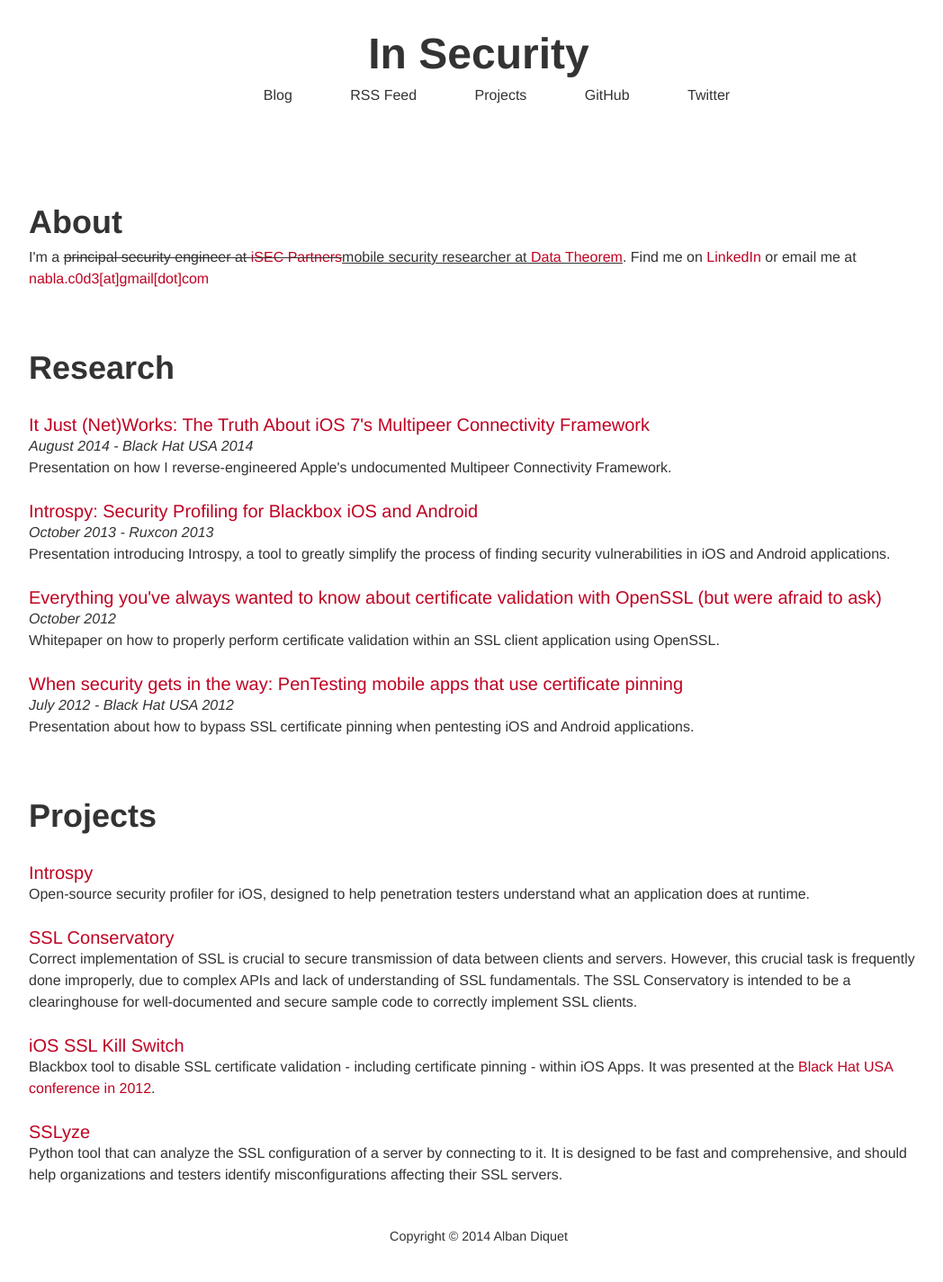
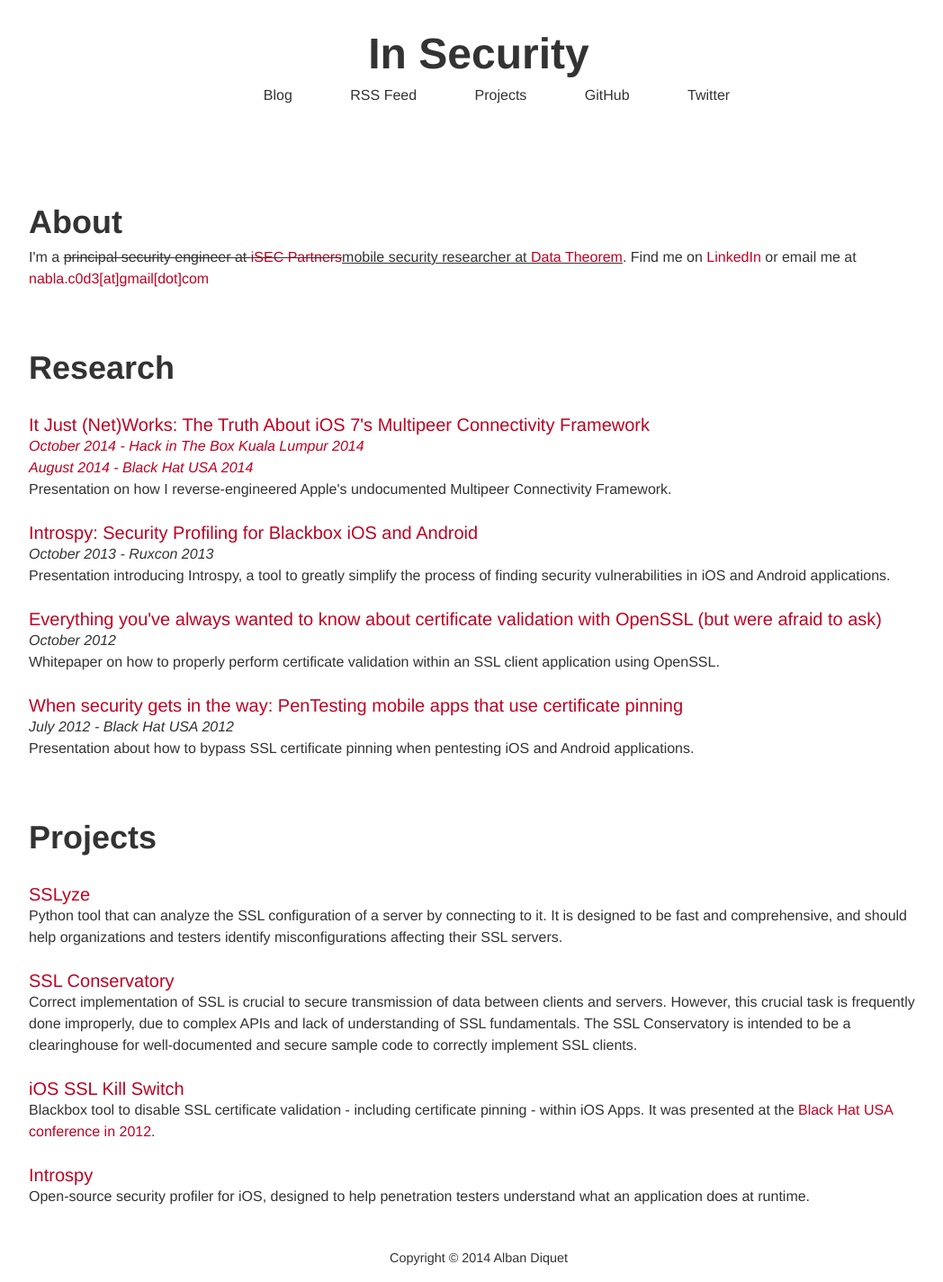
Before and after one commit to nabla-c0d3/nabla-c0d3.github.io, a Jekyll site: the page built from projects/index.html, in a window 1280 px wide. Shown: the whole page at 90% size, without its empty margins (108-1156 px from the left). Built offline with Jekyll 4.4.1, drawn with Linux system fonts in a browser that asks for light colours; nearby versions of some CDN libraries; before the commit the page ends 1401 px from its top, so only the background shows below that.

Commit message:
Fix broken links and add HiTB

```diff
--- a/projects/index.html
+++ b/projects/index.html
@@ -12,15 +12,16 @@
   <h1>Research</h1>
 
   <h3><a href="https://www.blackhat.com/us-14/briefings.html#it-just-networks-the-truth-about-ios-7s-multipeer-connectivity-framework">It Just (Net)Works: The Truth About iOS 7's Multipeer Connectivity Framework</a></h3>
-  <p><i>August 2014 - Black Hat USA 2014</i></p>
+  <p><a href="http://conference.hitb.org/hitbsecconf2014kul/speakers/alban-diquet/"><i>October 2014 - Hack in The Box Kuala Lumpur 2014</i></a></p>
+  <p><a href="https://www.blackhat.com/us-14/briefings.html#it-just-networks-the-truth-about-ios-7s-multipeer-connectivity-framework"><i>August 2014 - Black Hat USA 2014</i></a></p>
   <p>Presentation on how I reverse-engineered Apple's undocumented Multipeer Connectivity Framework.</p>
-  <h3><a href="http://ruxcon.org.au/speakers/#Alban%20Diquet%20&%20Marc%20Blanchou">Introspy: Security Profiling for Blackbox iOS and Android</a></h3>
+  <h3><a href="http://2013.ruxcon.org.au/speakers/#Alban Diquet & Marc Blanchou">Introspy: Security Profiling for Blackbox iOS and Android</a></h3>
   <p><i>October 2013 - Ruxcon 2013</i></p>
   <p>Presentation introducing Introspy, a tool to greatly simplify the process of finding security vulnerabilities in iOS and Android applications.</p>
-  <h3><a href="https://github.com/iSECPartners/ssl-conservatory/blob/master/openssl/everything-you-wanted-to-know-about-openssl.pdf?raw=true">Everything you've always wanted to know about certificate validation with OpenSSL (but were afraid to ask)</a></h3>
+  <h3><a href="https://github.com/nabla-c0d3/ssl-conservatory/blob/master/openssl/everything-you-wanted-to-know-about-openssl.pdf?raw=true">Everything you've always wanted to know about certificate validation with OpenSSL (but were afraid to ask)</a></h3>
   <p><i>October 2012</i></p>
   <p>Whitepaper on how to properly perform certificate validation within an SSL client application using OpenSSL.</p>
-  <h3><a href="http://www.blackhat.com/usa/bh-us-12-briefings.html#Diquet">When security gets in the way: PenTesting mobile apps that use certificate pinning</a></h3>
+  <h3><a href="https://www.blackhat.com/html/bh-us-12/bh-us-12-briefings.html#Diquet">When security gets in the way: PenTesting mobile apps that use certificate pinning</a></h3>
   <p><i>July 2012 - Black Hat USA 2012</i></p>
   <p>Presentation about how to bypass SSL certificate pinning when pentesting iOS and Android applications.</p>
 </article>
@@ -28,12 +29,12 @@
 <article>
   <h1>Projects</h1>
 
+  <h3><a href="https://github.com/nabla-c0d3/sslyze">SSLyze</a></h3>
+  <p>Python tool that can analyze the SSL configuration of a server by connecting to it. It is designed to be fast and comprehensive, and should help organizations and testers identify misconfigurations affecting their SSL servers.</p>
+  <h3><a href="https://github.com/nabla-c0d3/ssl-conservatory">SSL Conservatory</a></h3>
+  <p>Correct implementation of SSL is crucial to secure transmission of data between clients and servers. However, this crucial task is frequently done improperly, due to complex APIs and lack of understanding of SSL fundamentals. The SSL Conservatory is intended to be a clearinghouse for well-documented and secure sample code to correctly implement SSL clients.</p>
+  <h3><a href="https://github.com/nabla-c0d3/ios-ssl-kill-switch">iOS SSL Kill Switch</a></h3>
+  <p>Blackbox tool to disable SSL certificate validation - including certificate pinning - within iOS Apps. It was presented at the <a href="http://www.blackhat.com/usa/bh-us-12-briefings.html#Diquet">Black Hat USA conference in 2012</a>.</p>
   <h3><a href="http://isecpartners.github.io/Introspy-iOS/">Introspy</a></h3>
   <p>Open-source security profiler for iOS, designed to help penetration testers understand what an application does at runtime.</p>
-  <h3><a href="https://github.com/iSECPartners/ssl-conservatory">SSL Conservatory</a></h3>
-  <p>Correct implementation of SSL is crucial to secure transmission of data between clients and servers. However, this crucial task is frequently done improperly, due to complex APIs and lack of understanding of SSL fundamentals. The SSL Conservatory is intended to be a clearinghouse for well-documented and secure sample code to correctly implement SSL clients.</p>
-  <h3><a href="https://github.com/iSECPartners/ios-ssl-kill-switch">iOS SSL Kill Switch</a></h3>
-  <p>Blackbox tool to disable SSL certificate validation - including certificate pinning - within iOS Apps. It was presented at the <a href="http://www.blackhat.com/usa/bh-us-12-briefings.html#Diquet">Black Hat USA conference in 2012</a>.</p>
-  <h3><a href="https://github.com/iSECPartners/sslyze">SSLyze</a></h3>
-  <p>Python tool that can analyze the SSL configuration of a server by connecting to it. It is designed to be fast and comprehensive, and should help organizations and testers identify misconfigurations affecting their SSL servers.</p>
 </article>
```
